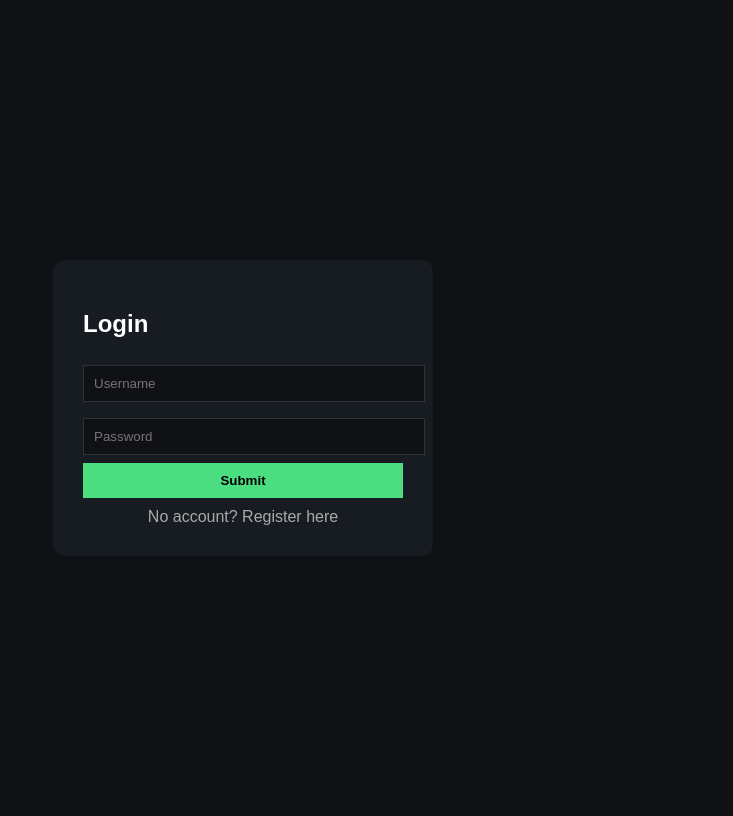
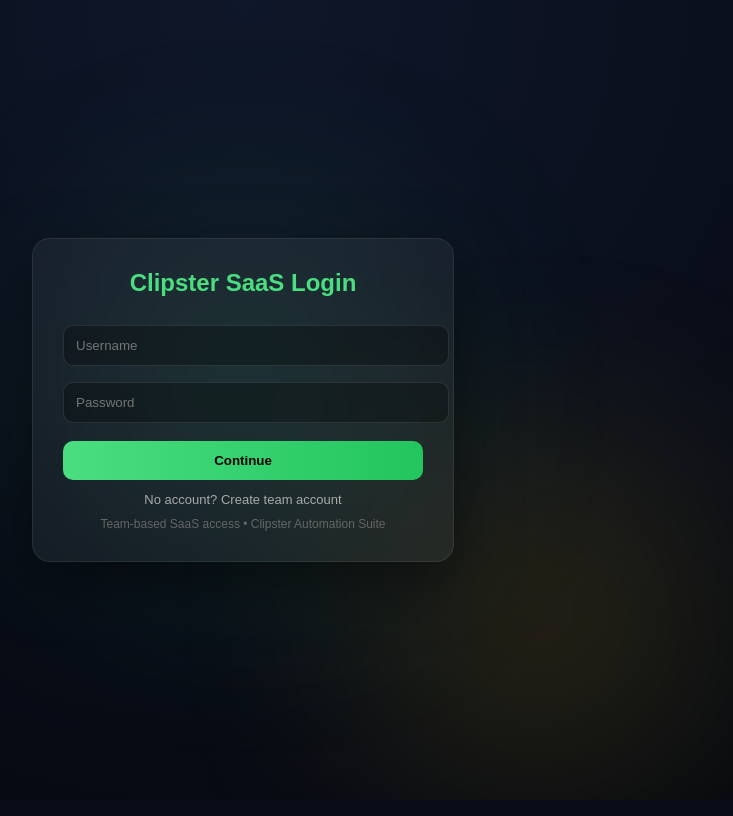
Before and after one commit to hamarza56-droid/Clipster-Pro-Tools, a Flask app: page /login in a window 1280 px wide. Shown: the whole page, without its empty margins (397-1130 px from the left). After the commit the page ends 771 px from the top, so only its background shows below. Run offline with Flask 3, Linux system fonts and the light colour scheme.

Commit message:
Update login.html

```diff
--- a/templates/login.html
+++ b/templates/login.html
@@ -2,66 +2,140 @@
 <html>
 <head>
 <meta charset="UTF-8">
-<title>Clipster Login</title>
+<title>Clipster SaaS Login</title>
 
 <style>
+
 body{
-    background:#0f1115;
-    color:white;
-    font-family:Arial;
+    margin:0;
+    height:100vh;
     display:flex;
     justify-content:center;
     align-items:center;
-    height:100vh;
-}
-
-.box{
-    background:#171b22;
-    padding:30px;
-    border-radius:12px;
-    width:320px;
-}
-
-input{
-    width:100%;
-    padding:10px;
-    margin:8px 0;
-    background:#0f1115;
-    border:1px solid #333;
+    font-family:Arial;
+    background: radial-gradient(circle at top, #0f172a, #05070d);
+    overflow:hidden;
     color:white;
 }
 
+/* animated background blobs */
+.blob{
+    position:absolute;
+    width:300px;
+    height:300px;
+    background:#4ade80;
+    filter:blur(120px);
+    opacity:0.15;
+    animation: float 6s infinite ease-in-out;
+}
+
+.blob2{
+    background:#facc15;
+    top:60%;
+    left:60%;
+    animation-delay:2s;
+}
+
+@keyframes float{
+    0%{transform:translate(0,0);}
+    50%{transform:translate(40px,-40px);}
+    100%{transform:translate(0,0);}
+}
+
+/* glass box */
+.box{
+    position:relative;
+    z-index:2;
+    width:360px;
+    padding:30px;
+    border-radius:18px;
+
+    background: rgba(255,255,255,0.05);
+    backdrop-filter: blur(16px);
+    border:1px solid rgba(255,255,255,0.08);
+    box-shadow:0 20px 60px rgba(0,0,0,0.5);
+}
+
+/* title */
+h2{
+    margin:0;
+    margin-bottom:20px;
+    color:#4ade80;
+    text-align:center;
+}
+
+/* inputs */
+input{
+    width:100%;
+    padding:12px;
+    margin:8px 0;
+    border-radius:10px;
+    border:1px solid rgba(255,255,255,0.1);
+    background:rgba(0,0,0,0.3);
+    color:white;
+    outline:none;
+}
+
+/* button */
 button{
     width:100%;
-    padding:10px;
-    background:#4ade80;
+    padding:12px;
+    margin-top:10px;
     border:none;
+    border-radius:10px;
+    cursor:pointer;
     font-weight:bold;
-    cursor:pointer;
+    color:black;
+
+    background: linear-gradient(90deg,#4ade80,#22c55e);
+    transition:0.3s;
 }
 
+button:hover{
+    transform:scale(1.03);
+    box-shadow:0 0 20px rgba(74,222,128,0.3);
+}
+
+/* switch */
 .switch{
-    margin-top:10px;
+    margin-top:12px;
     text-align:center;
     color:#aaa;
     cursor:pointer;
+    font-size:13px;
 }
+
+.small{
+    text-align:center;
+    font-size:12px;
+    color:#666;
+    margin-top:10px;
+}
+
 </style>
 </head>
 
 <body>
 
+<!-- background effects -->
+<div class="blob"></div>
+<div class="blob blob2"></div>
+
 <div class="box">
 
-<h2 id="title">Login</h2>
+<h2 id="title">Clipster SaaS Login</h2>
 
 <input id="username" placeholder="Username">
-<input id="password" placeholder="Password">
+<input id="password" type="password" placeholder="Password">
 
-<button onclick="submitForm()">Submit</button>
+<button onclick="submitForm()">Continue</button>
 
 <div class="switch" onclick="toggle()">
-No account? Register here
+No account? Create team account
+</div>
+
+<div class="small">
+Team-based SaaS access • Clipster Automation Suite
 </div>
 
 </div>
@@ -71,32 +145,28 @@ No account? Register here
 let mode = "login";
 
 function toggle(){
+
     mode = mode === "login" ? "register" : "login";
 
     document.getElementById("title").innerText =
-        mode === "login" ? "Login" : "Register";
+        mode === "login"
+        ? "Clipster SaaS Login"
+        : "Create Team Account";
 
     document.querySelector(".switch").innerText =
         mode === "login"
-        ? "No account? Register here"
+        ? "No account? Create team account"
         : "Already have account? Login here";
 }
 
 async function submitForm(){
 
-    let username =
-        document.getElementById("username").value;
+    let username = document.getElementById("username").value;
+    let password = document.getElementById("password").value;
 
-    let password =
-        document.getElementById("password").value;
+    let url = mode === "login" ? "/login" : "/register";
 
-    let url =
-        mode === "login"
-        ? "/login"
-        : "/register";
-
-    let res =
-        await fetch(url, {
+    let res = await fetch(url,{
         method:"POST",
         headers:{
             "Content-Type":"application/json"
@@ -110,13 +180,15 @@ async function submitForm(){
     let data = await res.json();
 
     if(mode === "register"){
-        alert("Registered! Now login.");
+        alert("Team account created. Now login.");
         toggle();
         return;
     }
 
     if(data.api_key){
         localStorage.setItem("api_key", data.api_key);
+
+        // SaaS redirect logic (future: /dashboard)
         window.location.href = "/";
     } else {
         alert("Login failed");
```
Lines whose indentation alone changed are shown as unchanged.
